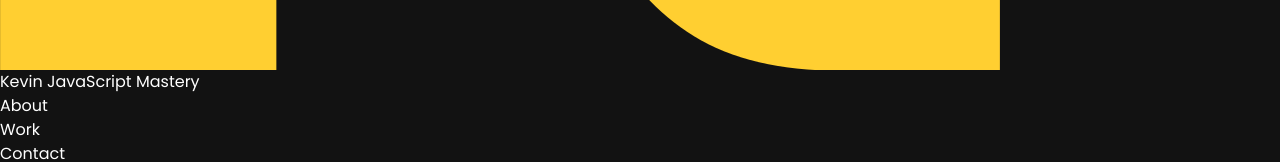
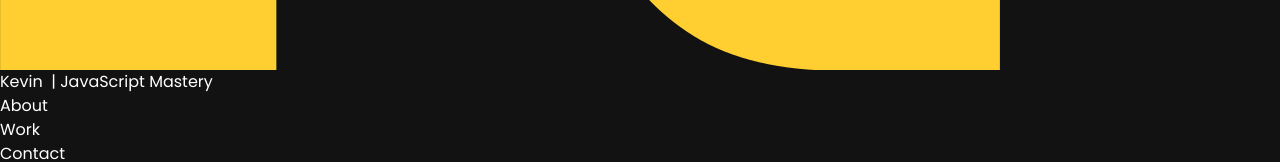
Before and after one commit to kjjackson619/3d_portfolio, a React (Vite) app: page / in a window 1280 px wide. Shown: the part 1830-1992 px from the top of the page. Built offline with nearby package versions, Linux system fonts and the light colour scheme.

Commit message:
finish navbar

```diff
--- a/src/components/Navbar.jsx
+++ b/src/components/Navbar.jsx
@@ -11,7 +11,7 @@ const Navbar = () => {
 
   return (
     <nav
-      className={`${styles.paddindX} w-full flex items-center py-5 fixed top-0 z-20 bg-primary`}>
+      className={`${styles.paddingX} w-full flex items-center py-5 fixed top-0 z-20 bg-primary`}>
       <div className="w-full flex justify-between items-center max-w-7x1 mx-auto">
         <Link
           to="/"
@@ -22,7 +22,9 @@ const Navbar = () => {
           }}
         >
           <img src={logo} alt="logo" className="w-9 h-9 object-contain" />
-          <p className="text-white text-[18px] font-bold cursor-pointer">Kevin <span className="sm:block hidden">JavaScript Mastery</span></p>
+          <p className="text-white text-[18px] font-bold cursor-pointer flex">
+            Kevin &nbsp;
+            <span className="sm:block hidden">| JavaScript Mastery</span></p>
         </Link>
         <ul className="list-none hidden sm:flex flex-row gap-10">
           {navLinks.map((link) => (
```
